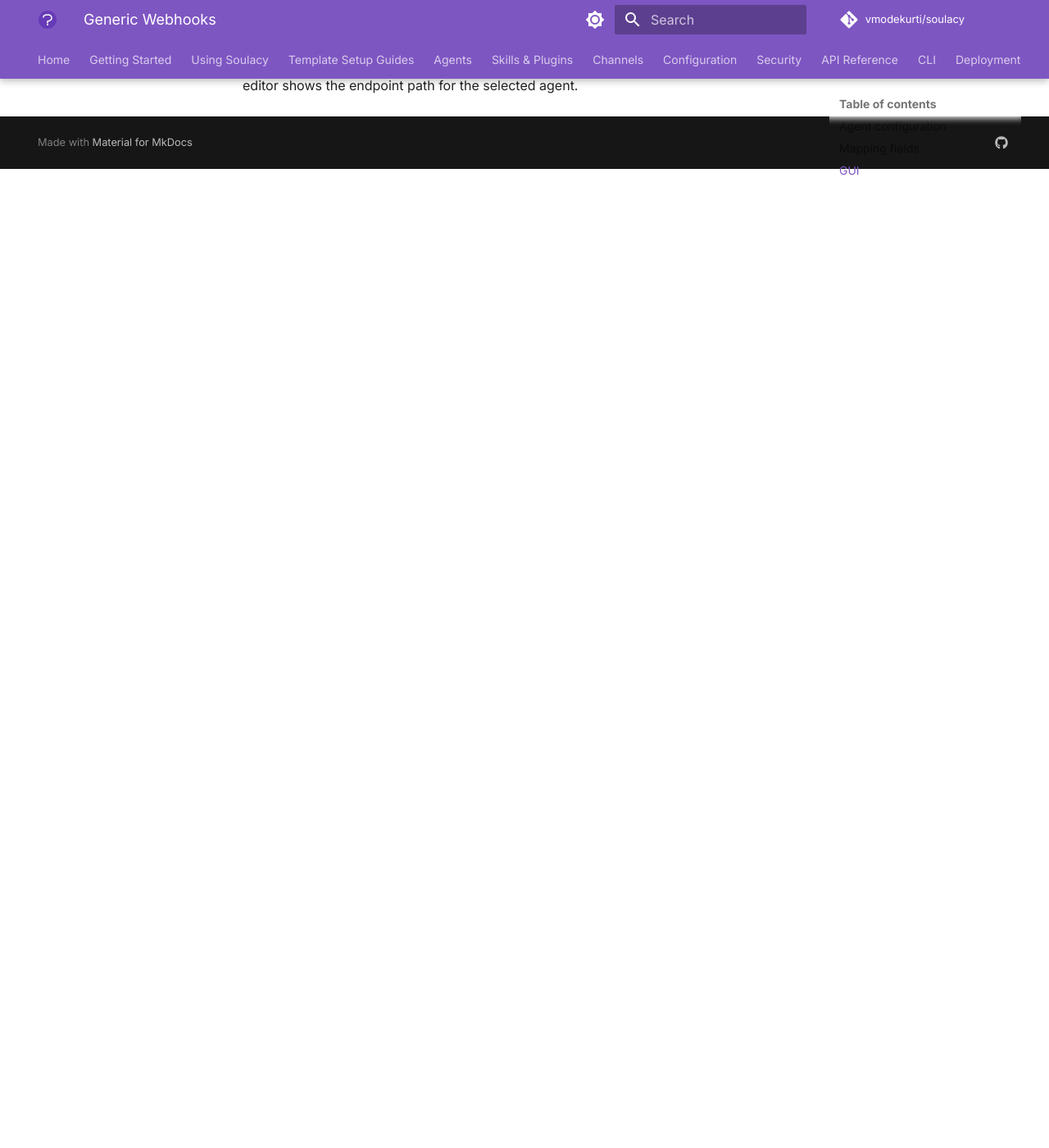
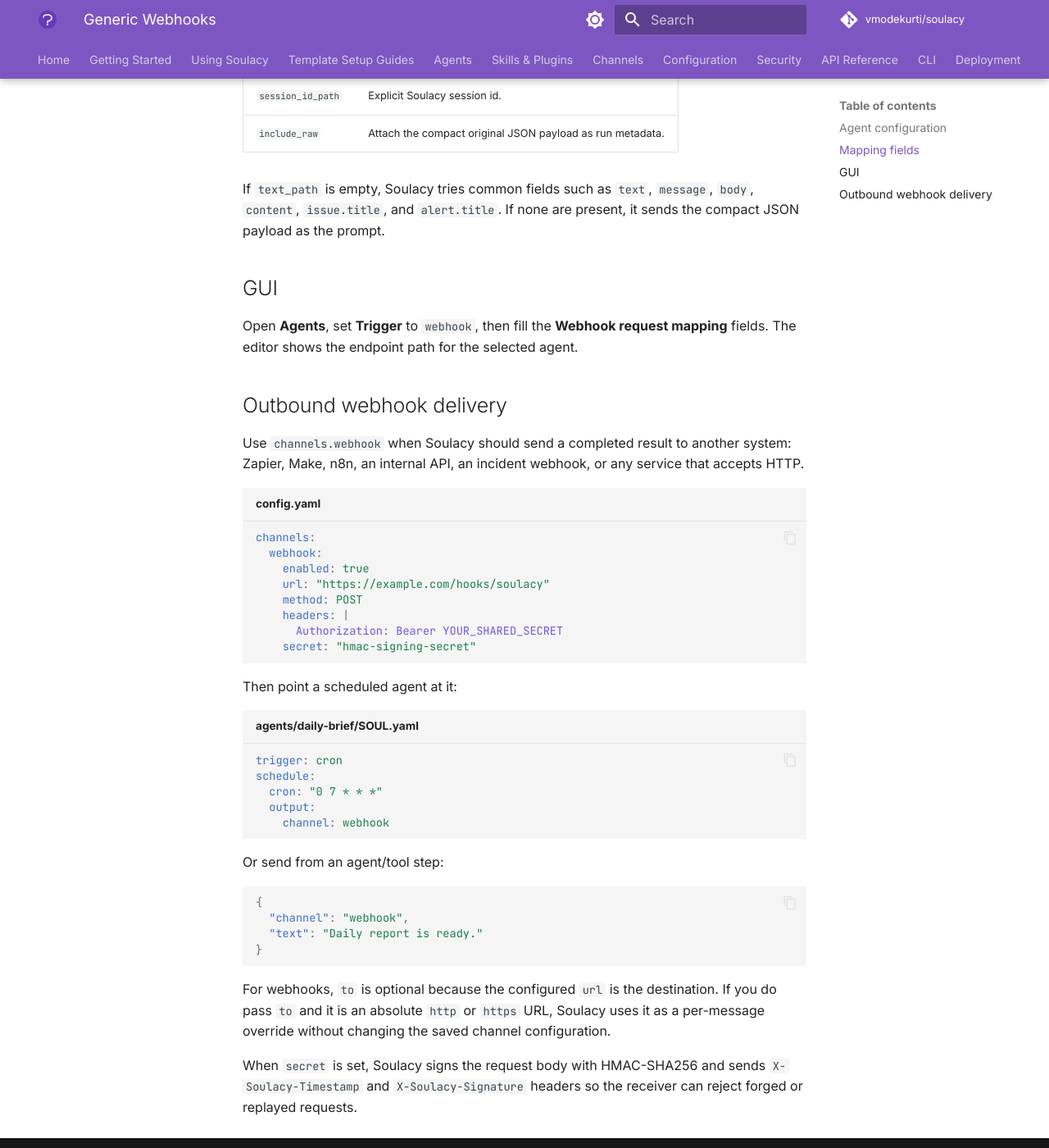
Before and after one commit to vmodekurti/soulacy, an MkDocs documentation site: the page built from docs/channels/webhook.md, in a window 1280 px wide and 1400 px high, scrolled down 1630 px. Shown: the whole window at 82% size. Built offline with MkDocs 1.6.1 and Material for MkDocs 9.7.7, drawn with Linux system fonts in a browser that asks for light colours; comment, search, counter and statistics services are not loaded; the version menu is left out; before the commit the page ends 1836 px from its top, so only the background shows below that; some of the changed text lies outside the part shown.

Commit message:
feat(channels): clarify outbound webhook delivery

````diff
--- a/docs/channels/webhook.md
+++ b/docs/channels/webhook.md
@@ -1,4 +1,14 @@
 # Generic Webhooks
+
+Soulacy supports two different webhook patterns:
+
+| Pattern | Use it when | Configuration |
+| --- | --- | --- |
+| Inbound webhook trigger | An external system sends JSON to Soulacy and expects an agent response | Agent `trigger: webhook` plus the agent's `webhook:` mapping |
+| Outbound webhook delivery | Soulacy should send cron reports, alerts, or `channel.send` output to an HTTP endpoint | `channels.webhook` in `config.yaml` |
+
+These are intentionally separate. Inbound webhook triggers decide which agent
+runs. Outbound webhook delivery decides where Soulacy sends a finished message.
 
 Use generic webhooks when another product can send JSON but Soulacy does not
 need a dedicated native adapter yet.
@@ -63,3 +73,47 @@ present, it sends the compact JSON payload as the prompt.
 
 Open **Agents**, set **Trigger** to `webhook`, then fill the **Webhook request
 mapping** fields. The editor shows the endpoint path for the selected agent.
+
+## Outbound webhook delivery
+
+Use `channels.webhook` when Soulacy should send a completed result to another
+system: Zapier, Make, n8n, an internal API, an incident webhook, or any service
+that accepts HTTP.
+
+```yaml title="config.yaml"
+channels:
+  webhook:
+    enabled: true
+    url: "https://example.com/hooks/soulacy"
+    method: POST
+    headers: |
+      Authorization: Bearer YOUR_SHARED_SECRET
+    secret: "hmac-signing-secret"
+```
+
+Then point a scheduled agent at it:
+
+```yaml title="agents/daily-brief/SOUL.yaml"
+trigger: cron
+schedule:
+  cron: "0 7 * * *"
+  output:
+    channel: webhook
+```
+
+Or send from an agent/tool step:
+
+```json
+{
+  "channel": "webhook",
+  "text": "Daily report is ready."
+}
+```
+
+For webhooks, `to` is optional because the configured `url` is the destination.
+If you do pass `to` and it is an absolute `http` or `https` URL, Soulacy uses it
+as a per-message override without changing the saved channel configuration.
+
+When `secret` is set, Soulacy signs the request body with HMAC-SHA256 and sends
+`X-Soulacy-Timestamp` and `X-Soulacy-Signature` headers so the receiver can
+reject forged or replayed requests.
--- a/gui/src/pages/Channels.svelte
+++ b/gui/src/pages/Channels.svelte
@@ -265,7 +265,7 @@
   }
 
   const CHANNEL_ICONS = {
-    whatsapp: '📱', whatsapp_web: '🔗', telegram: '✈️', slack: '💬', discord: '🎮', http: '🌐', email: '📧',
+    whatsapp: '📱', whatsapp_web: '🔗', telegram: '✈️', slack: '💬', discord: '🎮', http: '🌐', email: '📧', webhook: '🔗',
   }
   function chanIcon(id = '') { return CHANNEL_ICONS[id.toLowerCase()] || '⚡' }
   function isMessageChannel(id = '') {
````
Also changed, not shown: docs/channels/email.md (added, +68 -0 lines), docs/channels/index.md (+4 -1 lines), 4 other files.
